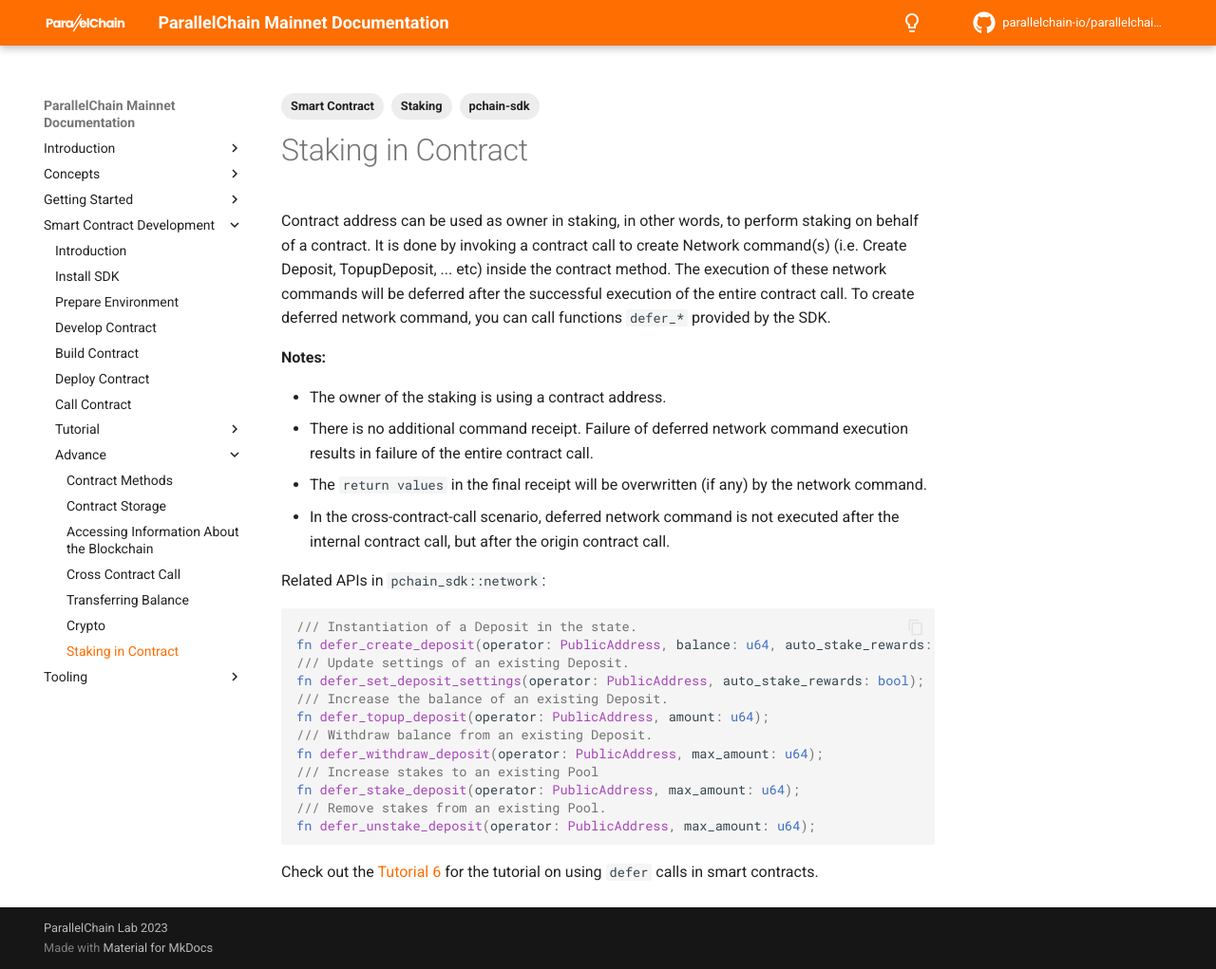
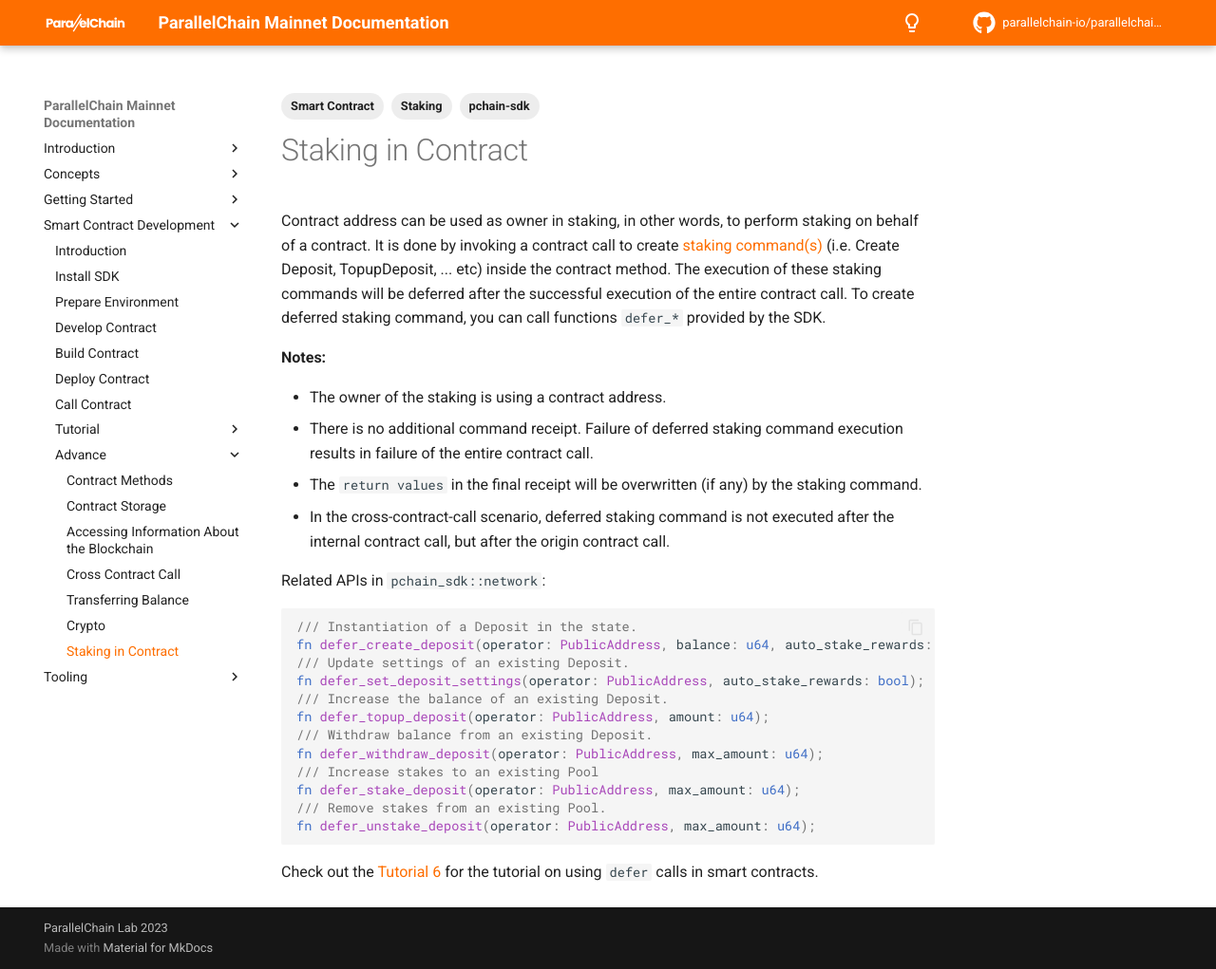
Before and after one commit to parallelchain-io/parallelchain-docs, an MkDocs documentation site: the page built from docs/smart_contract_sdk/advance/staking_in_contract.md, in a window 1280 px wide and 1021 px high. Shown: the whole window at 95% size. Built offline with MkDocs 1.6.1 and Material for MkDocs 9.7.7, drawn with Linux system fonts in a browser that asks for light colours; comment, search, counter and statistics services are not loaded.

Commit message:
Fix typos and consistency

````diff
--- a/docs/smart_contract_sdk/advance/staking_in_contract.md
+++ b/docs/smart_contract_sdk/advance/staking_in_contract.md
@@ -5,14 +5,14 @@
   - Staking
 ---
 
-Contract address can be used as owner in staking, in other words, to perform staking on behalf of a contract. It is done by invoking a contract call to create Network command(s) (i.e. Create Deposit, TopupDeposit, ... etc) inside the contract method. The execution of these network commands will be deferred after the successful execution of the entire contract call. To create deferred network command, you can call functions `defer_*` provided by the SDK.
+Contract address can be used as owner in staking, in other words, to perform staking on behalf of a contract. It is done by invoking a contract call to create [staking command(s)](/concepts/transaction/#staking-commands) (i.e. Create Deposit, TopupDeposit, ... etc) inside the contract method. The execution of these staking commands will be deferred after the successful execution of the entire contract call. To create deferred staking command, you can call functions `defer_*` provided by the SDK.
 
 __Notes:__
 
 - The owner of the staking is using a contract address.
-- There is no additional command receipt. Failure of deferred network command execution results in failure of the entire contract call.
-- The `return values` in the final receipt will be overwritten (if any) by the network command.
-- In the cross-contract-call scenario, deferred network command is not executed after the internal contract call, but after the origin contract call.
+- There is no additional command receipt. Failure of deferred staking command execution results in failure of the entire contract call.
+- The `return values` in the final receipt will be overwritten (if any) by the staking command.
+- In the cross-contract-call scenario, deferred staking command is not executed after the internal contract call, but after the origin contract call.
 
 Related APIs in `pchain_sdk::network`:
 
@@ -31,4 +31,4 @@
 fn defer_unstake_deposit(operator: PublicAddress, max_amount: u64);
 ```
 
-Check out the [Tutorial 6](../tutorial/chapter_6.md) for the tutorial on using `defer` calls in smart contracts.
+Check out the [Tutorial 6](/smart_contract_sdk/tutorial/chapter_6.md) for the tutorial on using `defer` calls in smart contracts.
````
Also changed, not shown: docs/smart_contract_sdk/advance/cross_contract_call.md (+1 -2 lines).
